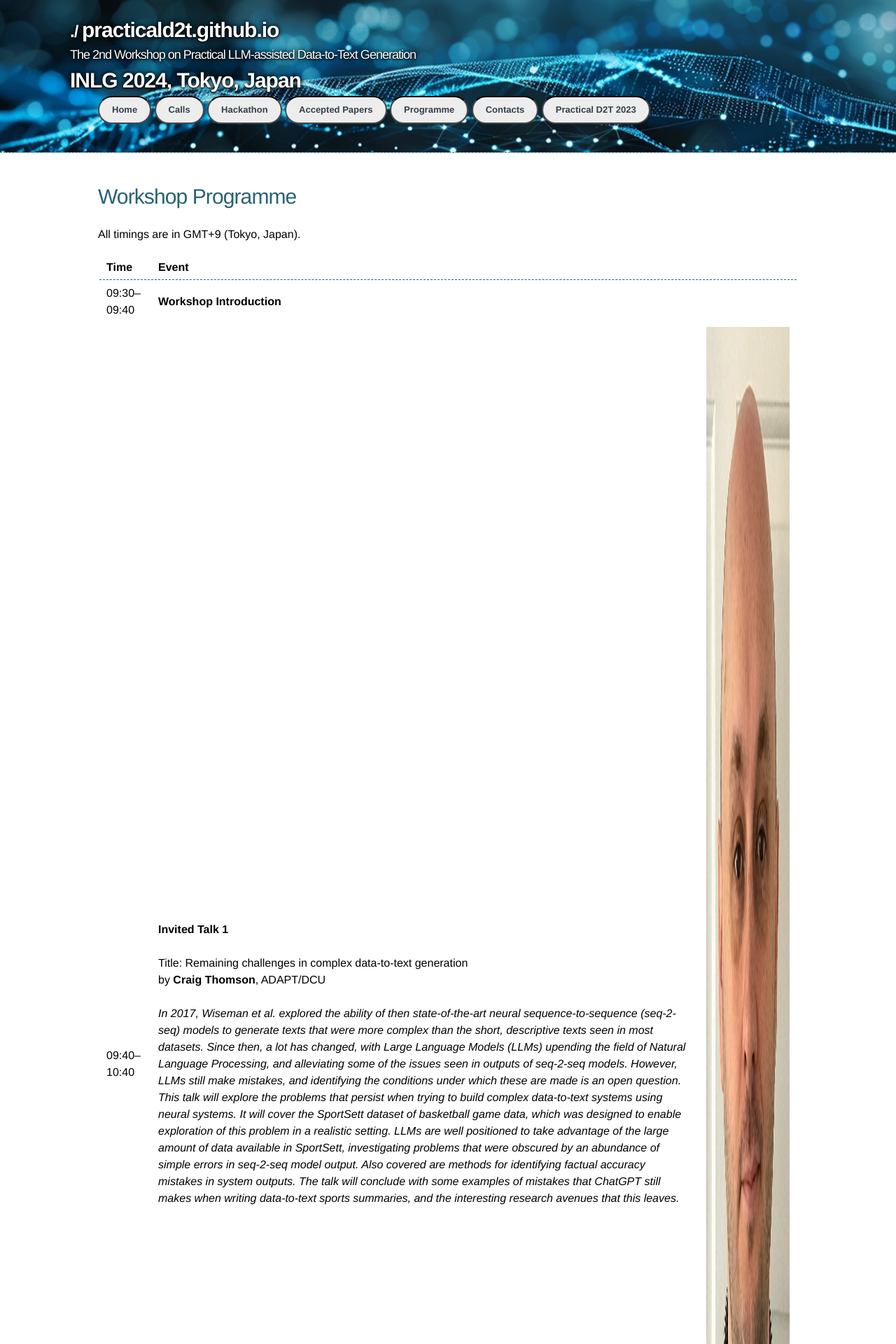
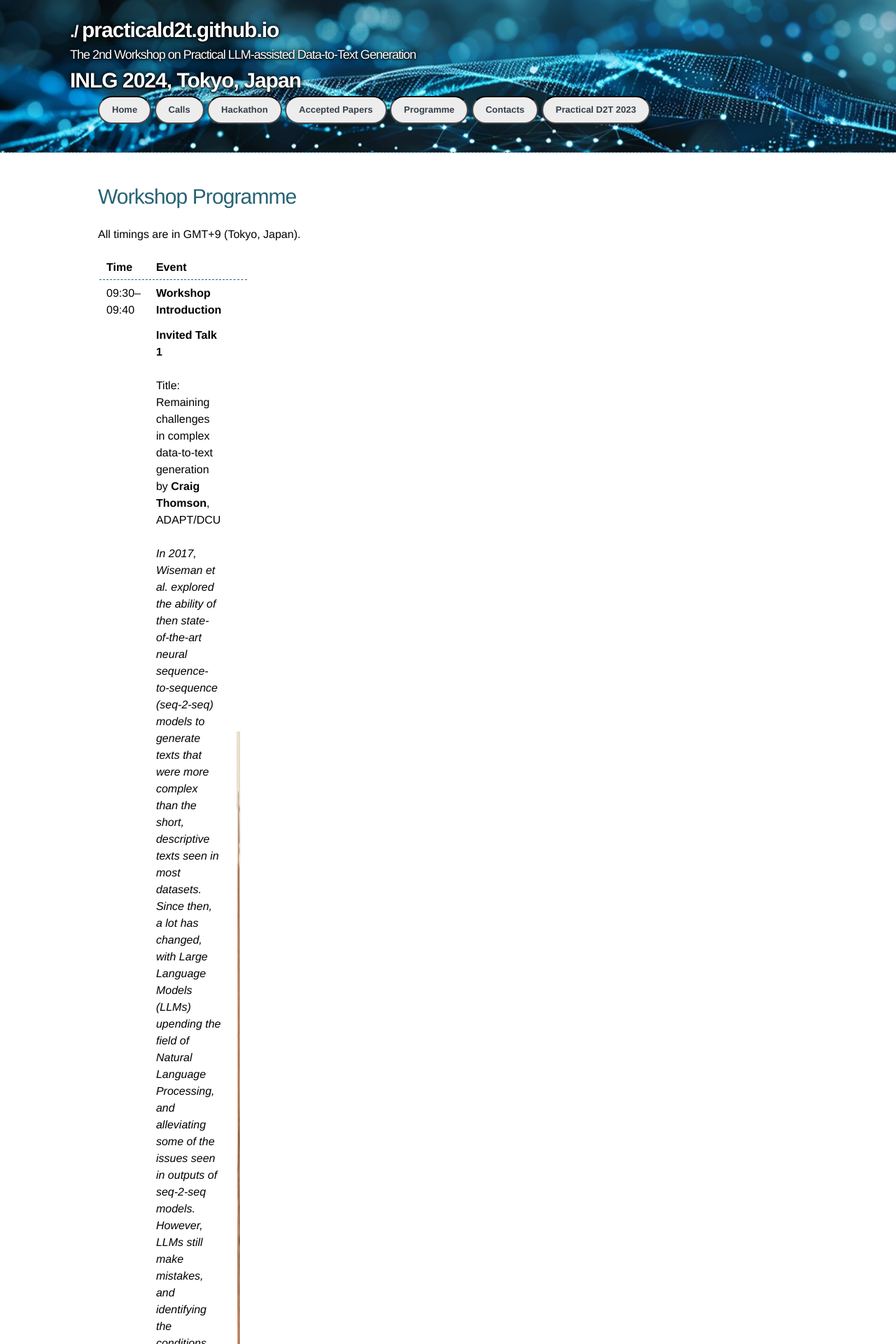
Before and after one commit to practicald2t/practicald2t.github.io, a Jekyll site: the page built from pages/programme.md, in a window 1280 px wide. Shown: the top 1920 px of the page at 70% size. Built offline with Jekyll 4.4.1, drawn with Linux system fonts in a browser that asks for light colours.

Commit message:
Update jekyll-theme-hacker.scss

```diff
--- a/_sass/jekyll-theme-hacker.scss
+++ b/_sass/jekyll-theme-hacker.scss
@@ -191,7 +191,7 @@ code.highlighter-rouge {
 
 
 table {
-  width: 100%; // @uccollab: this makes the table stretched, removed
+  width: 20%;//100%; // @uccollab: this makes the table stretched, removed
   margin: 0 0 20px 0;
 }
 
```
